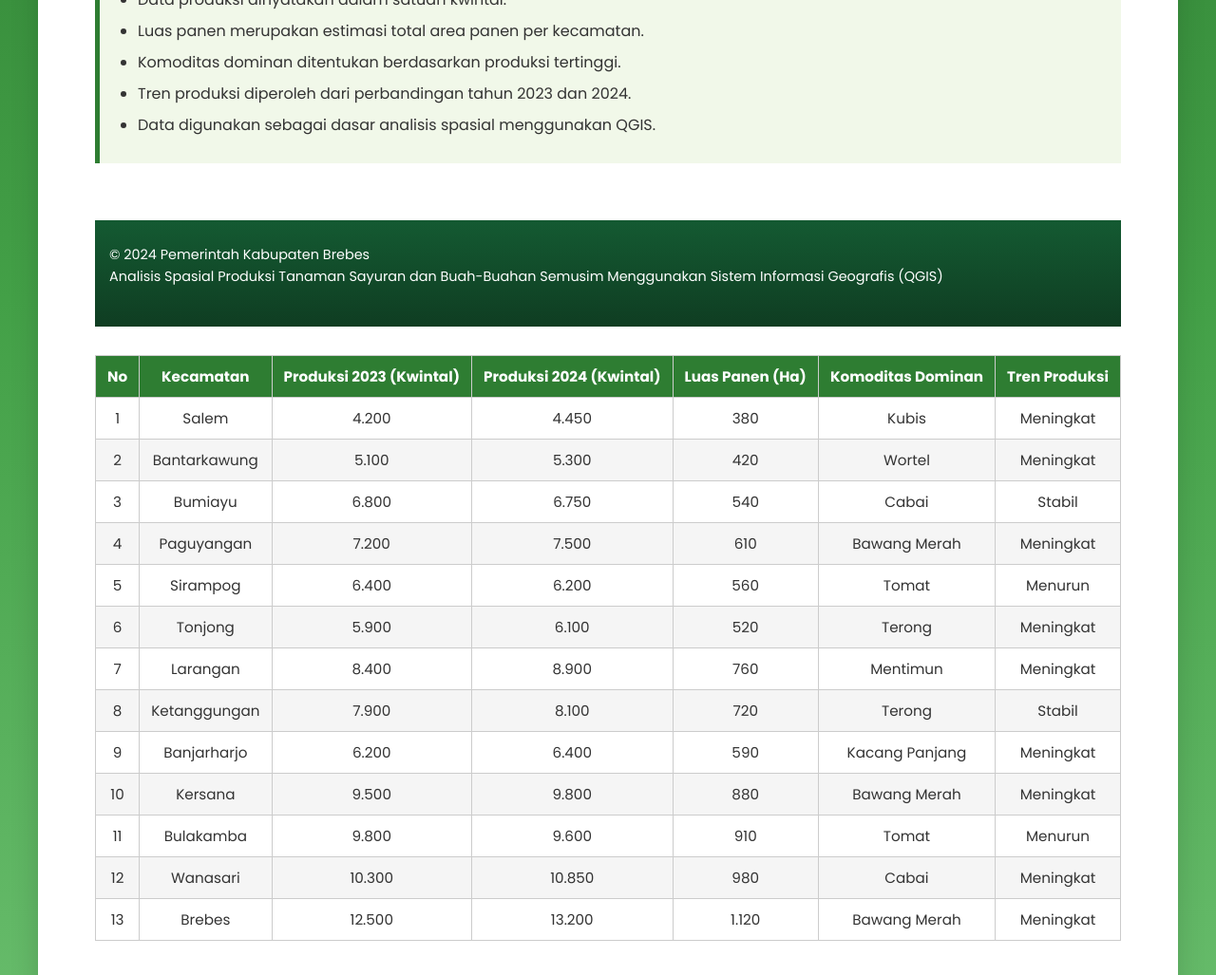
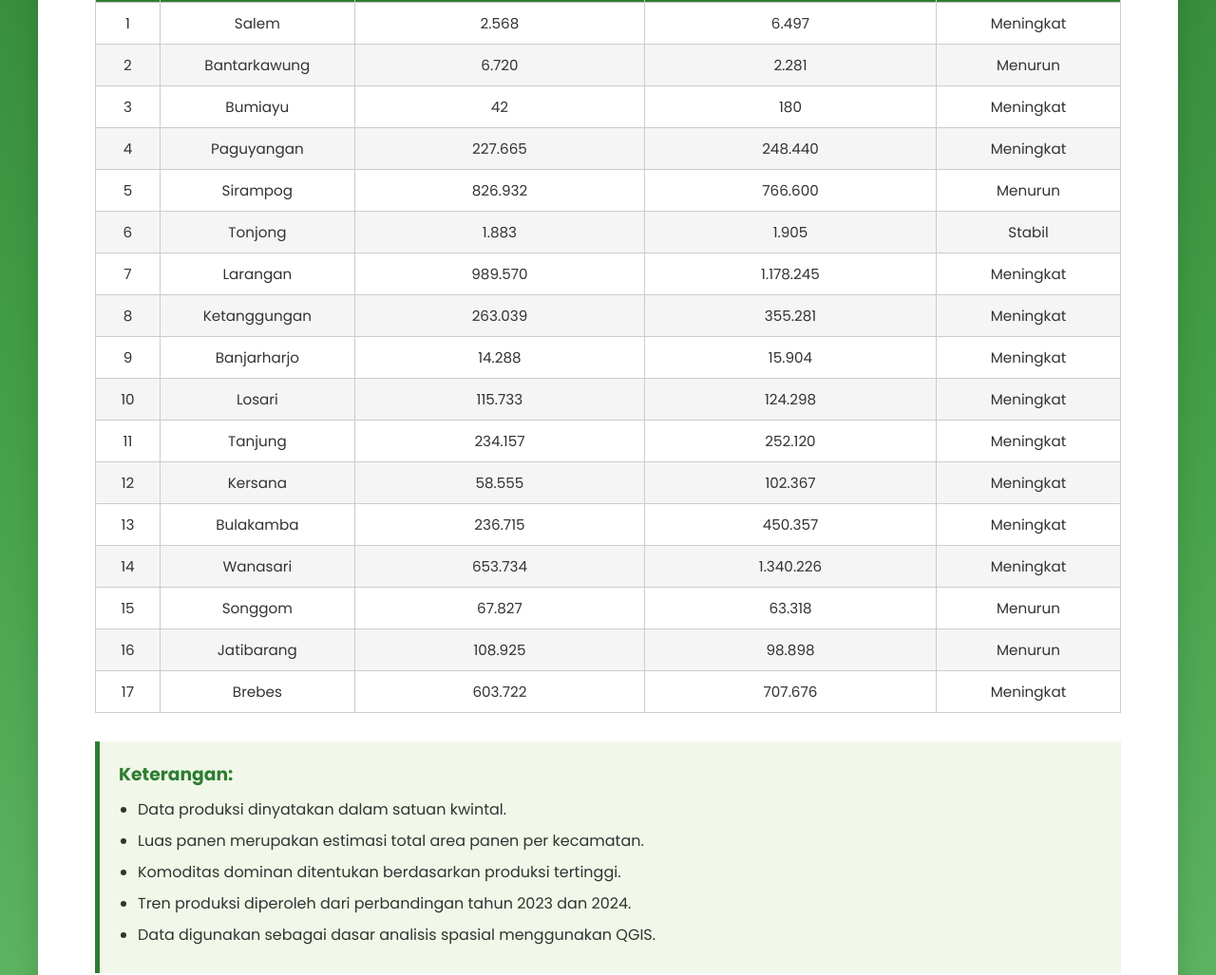
Before and after one commit to Hfzldygg/SIGkabrebesAnalisisSpasialProduksiTanamanSayuranSemusim, a plain HTML site: page tabel.html in a window 1280 px wide. Shown: the part 421-1448 px from the top of the page at 95% size. Drawn offline with Linux system fonts and the light colour scheme.

Commit message:
Update tabel.html

```diff
--- a/tabel.html
+++ b/tabel.html
@@ -205,136 +205,37 @@
       </p>
 
       <table>
+        <table class="data-table">
   <thead>
     <tr>
       <th>No</th>
       <th>Kecamatan</th>
-            <th>Produksi 2023 (Kwintal)</th>
-            <th>Produksi 2024 (Kwintal)</th>
-            <th>Luas Panen (Ha)</th>
-            <th>Komoditas Dominan</th>
+      <th>Produksi 2023 (Kuintal)</th>
+      <th>Produksi 2024 (Kuintal)</th>
       <th>Tren Produksi</th>
     </tr>
   </thead>
   <tbody>
-  <tr>
-    <td>1</td>
-    <td>Salem</td>
-    <td>4.200</td>
-    <td>4.450</td>
-    <td>380</td>
-    <td>Kubis</td>
-    <td>Meningkat</td>
-  </tr>
-  <tr>
-    <td>2</td>
-    <td>Bantarkawung</td>
-    <td>5.100</td>
-    <td>5.300</td>
-    <td>420</td>
-    <td>Wortel</td>
-    <td>Meningkat</td>
-  </tr>
-  <tr>
-    <td>3</td>
-    <td>Bumiayu</td>
-    <td>6.800</td>
-    <td>6.750</td>
-    <td>540</td>
-    <td>Cabai</td>
-    <td>Stabil</td>
-  </tr>
-  <tr>
-    <td>4</td>
-    <td>Paguyangan</td>
-    <td>7.200</td>
-    <td>7.500</td>
-    <td>610</td>
-    <td>Bawang Merah</td>
-    <td>Meningkat</td>
-  </tr>
-  <tr>
-    <td>5</td>
-    <td>Sirampog</td>
-    <td>6.400</td>
-    <td>6.200</td>
-    <td>560</td>
-    <td>Tomat</td>
-    <td>Menurun</td>
-  </tr>
-  <tr>
-    <td>6</td>
-    <td>Tonjong</td>
-    <td>5.900</td>
-    <td>6.100</td>
-    <td>520</td>
-    <td>Terong</td>
-    <td>Meningkat</td>
-  </tr>
-  <tr>
-    <td>7</td>
-    <td>Larangan</td>
-    <td>8.400</td>
-    <td>8.900</td>
-    <td>760</td>
-    <td>Mentimun</td>
-    <td>Meningkat</td>
-  </tr>
-  <tr>
-    <td>8</td>
-    <td>Ketanggungan</td>
-    <td>7.900</td>
-    <td>8.100</td>
-    <td>720</td>
-    <td>Terong</td>
-    <td>Stabil</td>
-  </tr>
-  <tr>
-    <td>9</td>
-    <td>Banjarharjo</td>
-    <td>6.200</td>
-    <td>6.400</td>
-    <td>590</td>
-    <td>Kacang Panjang</td>
-    <td>Meningkat</td>
-  </tr>
-  <tr>
-    <td>10</td>
-    <td>Kersana</td>
-    <td>9.500</td>
-    <td>9.800</td>
-    <td>880</td>
-    <td>Bawang Merah</td>
-    <td>Meningkat</td>
-  </tr>
-  <tr>
-    <td>11</td>
-    <td>Bulakamba</td>
-    <td>9.800</td>
-    <td>9.600</td>
-    <td>910</td>
-    <td>Tomat</td>
-    <td>Menurun</td>
-  </tr>
-  <tr>
-    <td>12</td>
-    <td>Wanasari</td>
-    <td>10.300</td>
-    <td>10.850</td>
-    <td>980</td>
-    <td>Cabai</td>
-    <td>Meningkat</td>
-  </tr>
-  <tr>
-    <td>13</td>
-    <td>Brebes</td>
-    <td>12.500</td>
-    <td>13.200</td>
-    <td>1.120</td>
-    <td>Bawang Merah</td>
-    <td>Meningkat</td>
-  </tr>
+    <tr><td>1</td><td>Salem</td><td>2.568</td><td>6.497</td><td>Meningkat</td></tr>
+    <tr><td>2</td><td>Bantarkawung</td><td>6.720</td><td>2.281</td><td>Menurun</td></tr>
+    <tr><td>3</td><td>Bumiayu</td><td>42</td><td>180</td><td>Meningkat</td></tr>
+    <tr><td>4</td><td>Paguyangan</td><td>227.665</td><td>248.440</td><td>Meningkat</td></tr>
+    <tr><td>5</td><td>Sirampog</td><td>826.932</td><td>766.600</td><td>Menurun</td></tr>
+    <tr><td>6</td><td>Tonjong</td><td>1.883</td><td>1.905</td><td>Stabil</td></tr>
+    <tr><td>7</td><td>Larangan</td><td>989.570</td><td>1.178.245</td><td>Meningkat</td></tr>
+    <tr><td>8</td><td>Ketanggungan</td><td>263.039</td><td>355.281</td><td>Meningkat</td></tr>
+    <tr><td>9</td><td>Banjarharjo</td><td>14.288</td><td>15.904</td><td>Meningkat</td></tr>
+    <tr><td>10</td><td>Losari</td><td>115.733</td><td>124.298</td><td>Meningkat</td></tr>
+    <tr><td>11</td><td>Tanjung</td><td>234.157</td><td>252.120</td><td>Meningkat</td></tr>
+    <tr><td>12</td><td>Kersana</td><td>58.555</td><td>102.367</td><td>Meningkat</td></tr>
+    <tr><td>13</td><td>Bulakamba</td><td>236.715</td><td>450.357</td><td>Meningkat</td></tr>
+    <tr><td>14</td><td>Wanasari</td><td>653.734</td><td>1.340.226</td><td>Meningkat</td></tr>
+    <tr><td>15</td><td>Songgom</td><td>67.827</td><td>63.318</td><td>Menurun</td></tr>
+    <tr><td>16</td><td>Jatibarang</td><td>108.925</td><td>98.898</td><td>Menurun</td></tr>
+    <tr><td>17</td><td>Brebes</td><td>603.722</td><td>707.676</td><td>Meningkat</td></tr>
   </tbody>
+</table>
+
 
 
       <!-- ===== KETERANGAN ===== -->
```
Lines whose indentation alone changed are shown as unchanged.
